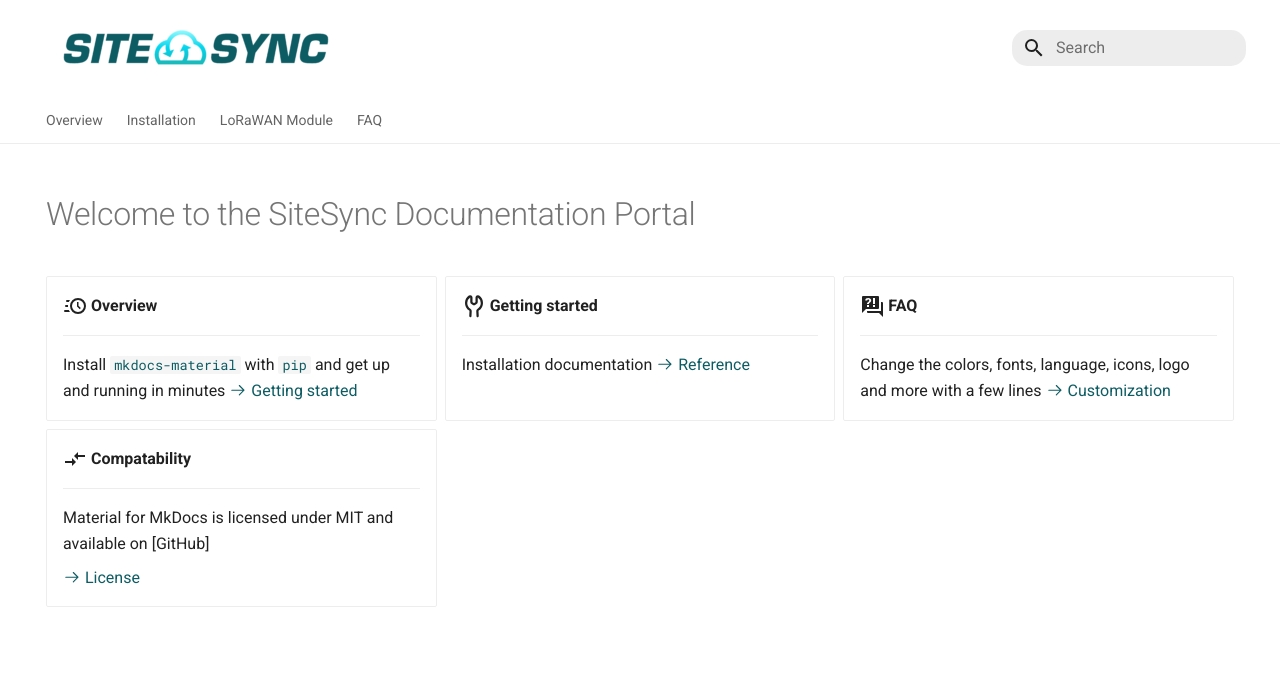
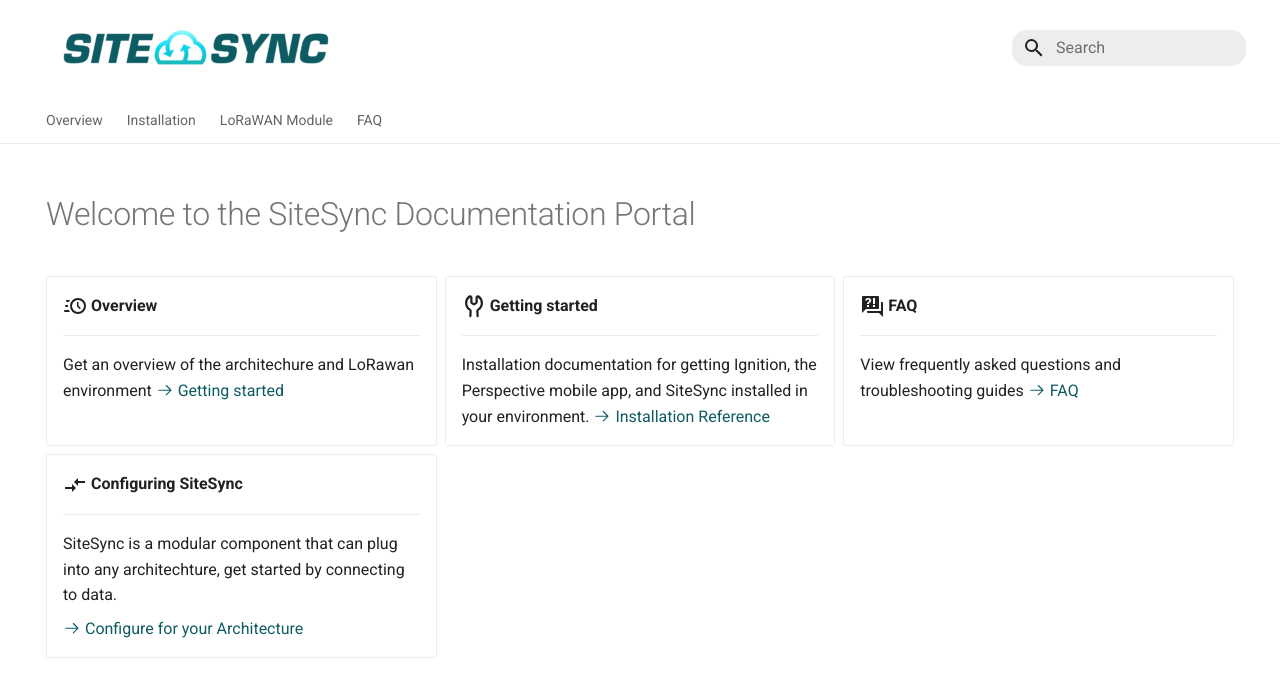
Before and after one commit to SiteSyncDevs/sitesyncdevs.github.io, an MkDocs documentation site: the page built from docs/index.md, in a window 1280 px wide. Shown: the top 697 px of the page. Built offline with MkDocs 1.6.1 and Material for MkDocs 9.7.7, drawn with Linux system fonts in a browser that asks for light colours.

Commit message:
added mobile app, updated front page references

```diff
--- a/docs/index.md
+++ b/docs/index.md
@@ -15,27 +15,26 @@
 -   :material-clock-fast:{ .lg .middle } __Overview__
 
     ---
-    Install [`mkdocs-material`](#) with [`pip`](#) and get up
-    and running in minutes
-    [:octicons-arrow-right-24: Getting started](#)
+    Get an overview of the architechure and LoRawan environment
+    [:octicons-arrow-right-24: Getting started](about/architecture/)
 
 -   :octicons-tools-16:{ .lg .middle } __Getting started__
 
     ---
-    Installation documentation
-    [:octicons-arrow-right-24: Reference](#)
+    Installation documentation for getting Ignition, the Perspective mobile app, and SiteSync installed in your environment.
+    [:octicons-arrow-right-24: Installation Reference](installation/ignition/)
 
 -   :material-frequently-asked-questions:{ .lg .middle } __FAQ__
 
     ---
-    Change the colors, fonts, language, icons, logo and more with a few lines
-    [:octicons-arrow-right-24: Customization](#)
+    View frequently asked questions and troubleshooting guides
+    [:octicons-arrow-right-24: FAQ](faq/howTo/)
 
--   :material-compare-horizontal:{ .lg .middle } __Compatability__
+-   :material-compare-horizontal:{ .lg .middle } __Configuring SiteSync__
 
     ---
-    Material for MkDocs is licensed under MIT and available on [GitHub]
+    SiteSync is a modular component that can plug into any architechture, get started by connecting to data.
 
-    [:octicons-arrow-right-24: License](#)
+    [:octicons-arrow-right-24: Configure for your Architecture](lorawan-module/network-server/)
 
 </div>
--- a/mkdocs.yml
+++ b/mkdocs.yml
@@ -35,6 +35,7 @@
       - SiteSync:
           - Module: installation/sitesync/module.md
           - Perspective: installation/sitesync/perspective.md
+      - Mobile App: installation/sitesync/perspectiveMobileApp.md
   - LoRaWAN Module:
       - QR Sync: lorawan-module/qr-sync.md
       - Bulk Upload: lorawan-module/bulk-upload.md
```
Also changed, not shown: docs/installation/sitesync/perspective.md (+3 -1 lines), docs/installation/sitesync/perspectiveMobileApp.md (added, +10 -0 lines).
